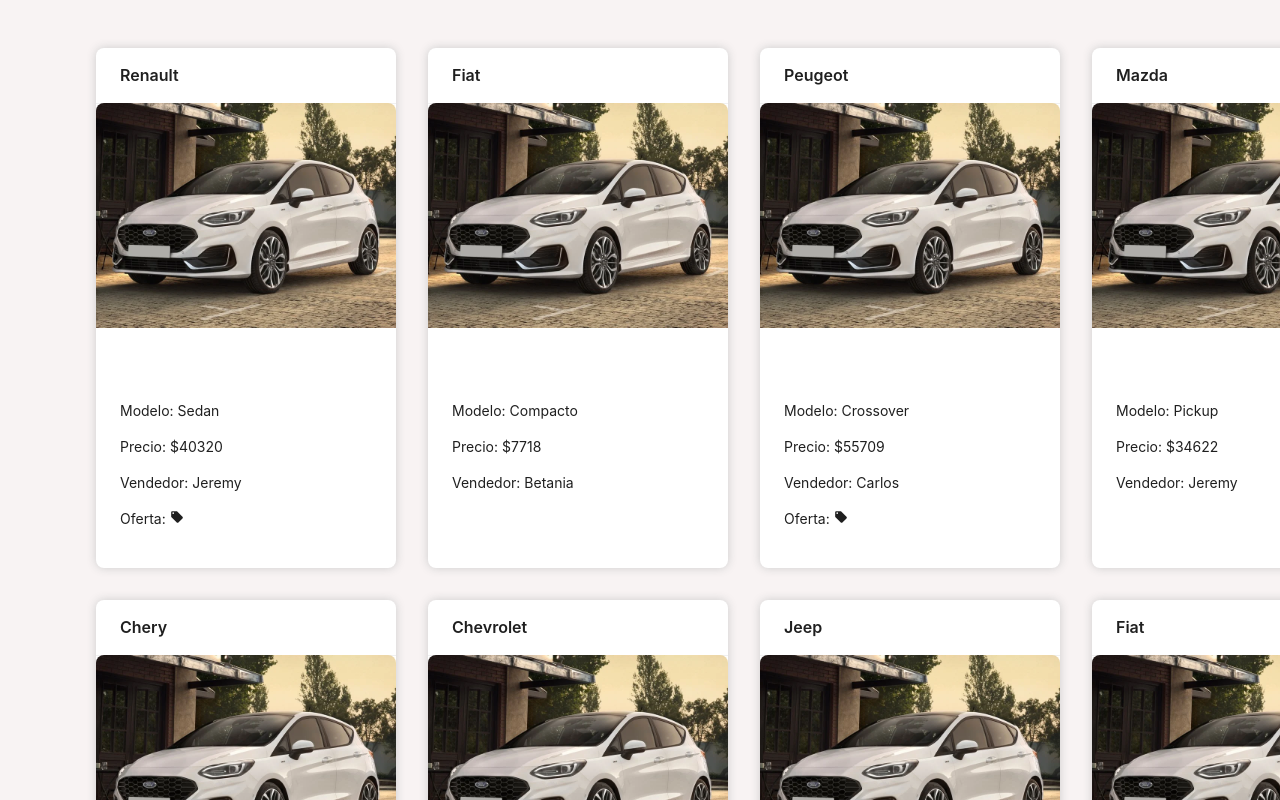
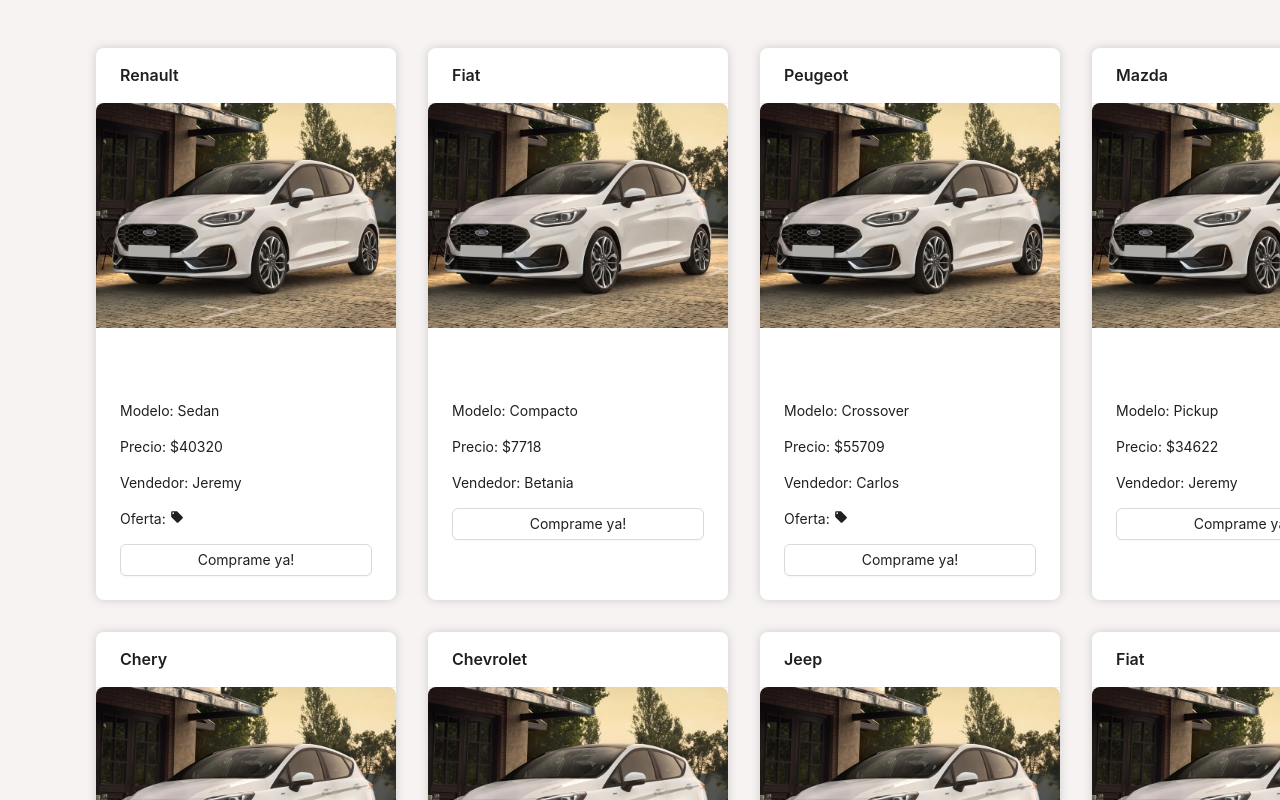
Before and after one commit to CarlosArgelio/project-concessionaire, a React (Vite) app: page / in a window 1280 px wide. Shown: the top 800 px of the page. Built offline with nearby package versions, Linux system fonts and the light colour scheme.

Commit message:
feat: add ButtonSeller

```diff
--- /dev/null
+++ b/src/components/ButtonSeller/index.tsx
@@ -0,0 +1,16 @@
+import React from 'react';
+import { Button, Flex } from 'antd';
+
+function ButtonSeller() {
+    return (
+        <>
+            <div>
+                <Flex vertical gap="small" style={{ width: '100%' }}>
+                    <Button block>Comprame ya!</Button>
+                </Flex>
+            </div>
+        </>
+    )
+}
+
+export { ButtonSeller };
--- a/src/components/CardConcessionaire/index.tsx
+++ b/src/components/CardConcessionaire/index.tsx
@@ -2,6 +2,7 @@
 import { Card } from 'antd';
 import { MdLocalOffer } from "react-icons/md";
 import { CardsImage } from '../../assets';
+import { ButtonSeller } from '../ButtonSeller';
 
 function CardConcessionaire({ stock, model, color, transmision, price, offer, seller }: any) {
 
@@ -19,6 +20,8 @@
         <p>{`Precio: $${price}`}</p>
         <p>{`Vendedor: ${seller}`}</p>
         { offer && ( <p>Oferta: <MdLocalOffer /> </p>) }
+
+        <ButtonSeller />
       </Card>
     </>
   )
```
